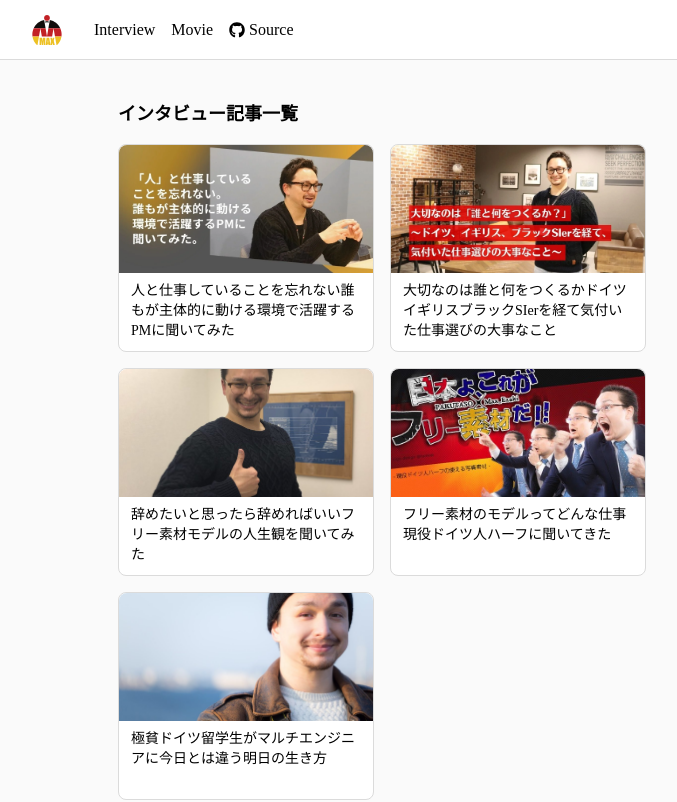
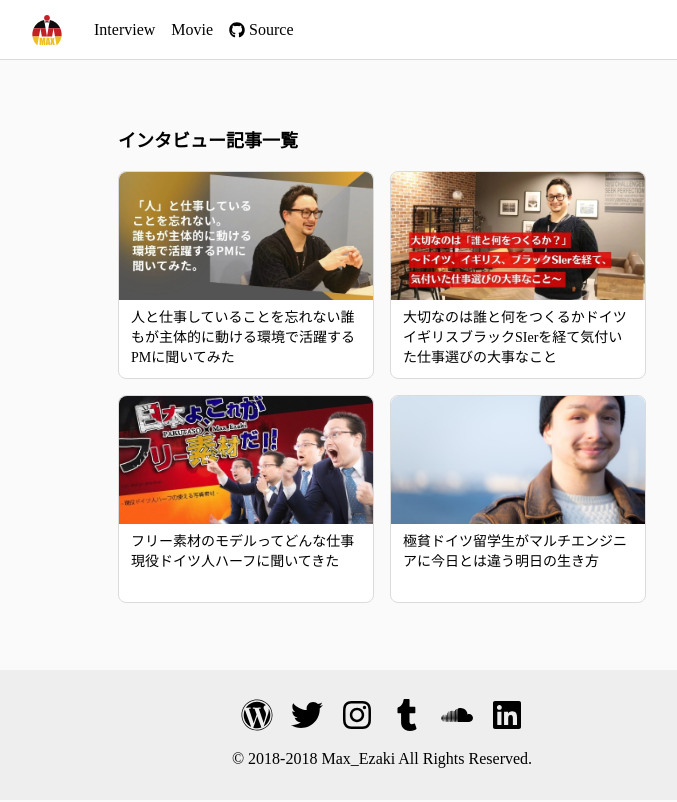
Before and after one commit to MaxEzaki/maxezaki-portal-website, a Next.js app: page /interview in a window 1280 px wide. Shown: the top 802 px of the page, without its empty margins (258-935 px from the left). Built offline with nearby package versions, Linux system fonts and the light colour scheme; no server answers.

Commit message:
feat: インタビュー記事１つ削除 (#42)

```diff
--- a/app/_data/interviews.ts
+++ b/app/_data/interviews.ts
@@ -17,18 +17,12 @@ export const interviews: Interview[] = [
   },
   {
     id: 3,
-    title: "辞めたいと思ったら辞めればいいフリー素材モデルの人生観を聞いてみた",
-    link: "https://www.taishokudaikou.com/reboot/archive/423/",
-    image: "/2019_01_28_ezaki_01-1024x768.jpg",
-  },
-  {
-    id: 4,
     title: "フリー素材のモデルってどんな仕事 現役ドイツ人ハーフに聞いてきた",
     link: "https://sidelines.jp/post-3114",
     image: "/top_MAX-thumb-815x400-4956-1.jpg",
   },
   {
-    id: 5,
+    id: 4,
     title: "極貧ドイツ留学生がマルチエンジニアに今日とは違う明日の生き方",
     link: "https://sidelines.jp/post-3117",
     image: "/max160227590I9A1334_TP_V-1024x682.jpg",
```
